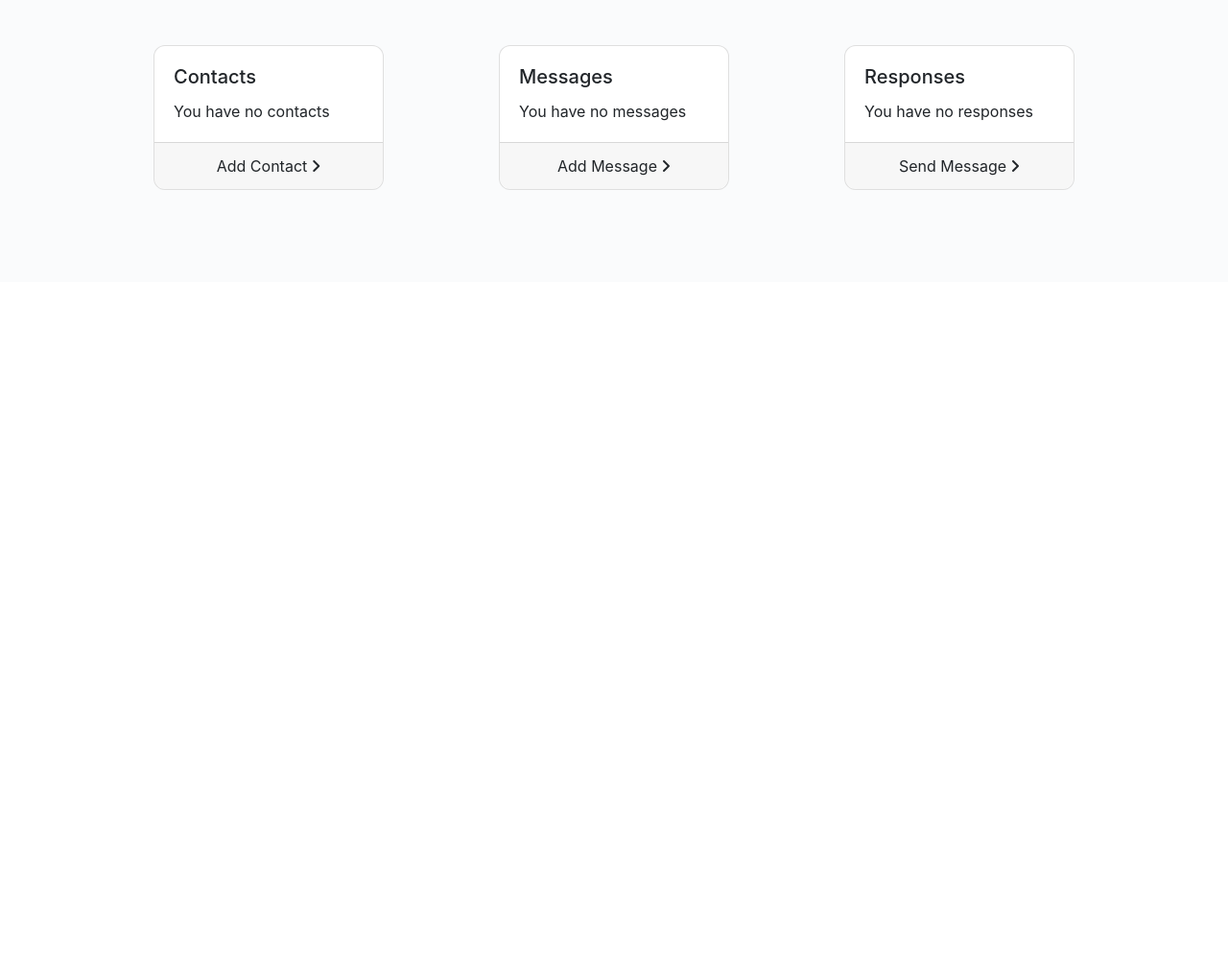
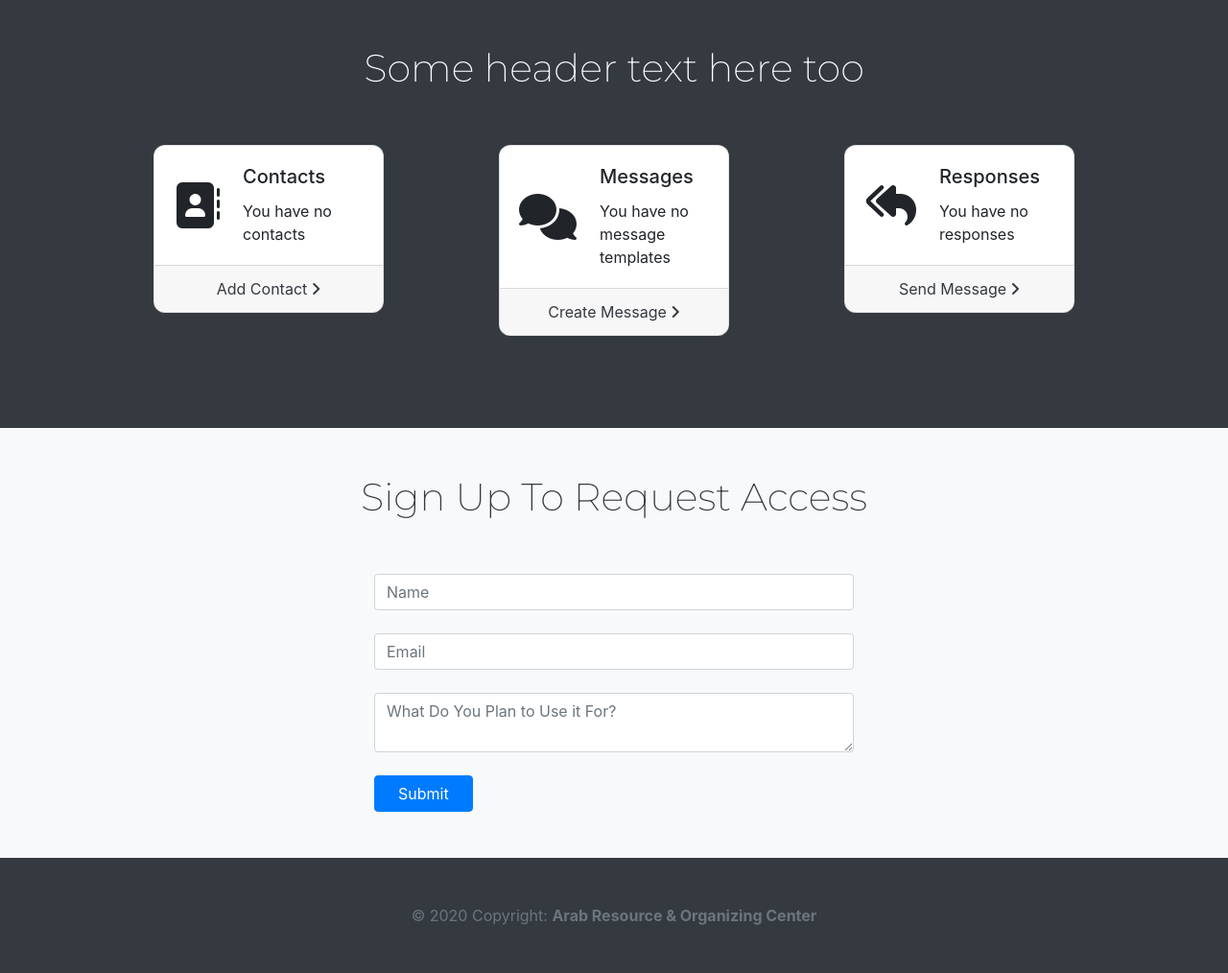
Before and after one commit to acounsel/asfour, a Django app: page / in a window 1280 px wide. Shown: the part 657-1671 px from the top of the page at 96% size. Before the commit the page ends 855 px from the top, so only its background shows below. Run offline with Django 3.2, Linux system fonts and the light colour scheme; some libraries are stand-ins or nearby versions.

Commit message:
style homepage, add response_list

```diff
--- a/asfour/settings.py
+++ b/asfour/settings.py
@@ -79,6 +79,7 @@ AUTH_PASSWORD_VALIDATORS = [
 
 LOGIN_URL = 'login'
 LOGIN_REDIRECT_URL = 'home'
+LOGOUT_REDIRECT_URL = 'home'
 
 # Internationalization
 # https://docs.djangoproject.com/en/3.0/topics/i18n/
--- a/messenger/templates/base.html
+++ b/messenger/templates/base.html
@@ -17,34 +17,35 @@
     <script src="https://cdnjs.cloudflare.com/ajax/libs/jquery-footable/3.1.6/footable.min.js"></script>
     <script type="text/javascript" src="{% static 'js/footable.min.js' %}"></script>
     <link href="https://stackpath.bootstrapcdn.com/font-awesome/4.7.0/css/font-awesome.min.css" rel="stylesheet">
-    <style>
+    <!-- <style>
       body {
-        background-color: #FAFBFC;
+        background-color: #27241D;
       }
-    </style>
+    </style> -->
   </head>
   <body>
     <header>
       {% include 'addins/navbar.html' %}
-      <div class="Hero" style="height:600px;width:100vw;background:black;overflow:hidden;background:#BA2525;background:-webkit-linear-gradient(rgba(29, 38, 113, 0.8), rgba(195, 55, 100, 0.8)),url('https://saraabi-assets.s3.amazonaws.com/aroc_dabke.jpg');background: linear-gradient(rgba(29, 38, 113, 0.8), rgba(195, 55, 100, 0.8)), url('https://saraabi-assets.s3.amazonaws.com/aroc_dabke.jpg');background-attachment:fixed;background-repeat:no-repeat;background-size:cover;">
-        <section style="height:100%" class='hero-header-text'>
-          <div style="height:93%;display:flex;justify-content:center;align-items:center;flex-direction:column">
-          <h1 style="font-size: 90px;font-family:'Montserrat';font-weight:100;" class="text-white text-center">ASFOUR</h1>
-          <h2 style="font-family:'Montserrat';font-weight:120;" class="text-white text-center pb-5">Some sort of explanatory text</h2>
-          <button class="btn btn-outline-light btn-lg">Send Message</button>
-          </div>
-          <p class="pt-auto ml-auto w-25"><a href="https://www.facebook.com/movementphotographer/" class="text-white">Photo Credit: Brooke Anderson</a></p>
-        </section>
-      </div>
+      {% block header %}
+      {% endblock %}
     </header>
-    <main>
-      <div class="py-5 w-75 w-100-r mx-auto mb-5">
-      {% block body %}
+    <main style="min-height: 700px;">
+      {% block main %}
+        <div class="py-5 w-75 w-100-r mx-auto mb-5">
+        {% block body %}
+        {% endblock %}
+        </div>
       {% endblock %}
-      </div>
     </main>
+    <footer>
+    </footer>
     <script>
       $( '.table' ).footable();
     </script>
+    <footer class="footer bg-dark py-5">
+      <div class="container">
+        <div class="text-muted text-center mx-auto">© 2020 Copyright: <strong><a class="text-muted" href="http://araborganizing.org/">Arab Resource &amp; Organizing Center</a></strong></div>
+      </div>
+    </footer>
   </body>
 </html>
--- a/messenger/templates/home.html
+++ b/messenger/templates/home.html
@@ -1,39 +1,89 @@
 {% extends 'base.html' %}
+{% load crispy_forms_tags %}
 
-{% block body %}
+{% block header %}
+<div class="Hero" style="height:600px;width:100vw;background:black;overflow:hidden;background:#BA2525;background:-webkit-linear-gradient(rgba(29, 38, 113, 0.8), rgba(195, 55, 100, 0.8)),url('https://saraabi-assets.s3.amazonaws.com/aroc_dabke.jpg');background: linear-gradient(rgba(29, 38, 113, 0.8), rgba(186, 37, 37, 0.8)), url('https://saraabi-assets.s3.amazonaws.com/aroc_dabke.jpg');background-attachment:fixed;background-repeat:no-repeat;background-size:cover;">
+  <section style="height:100%" class='hero-header-text'>
+    <div style="height:93%;display:flex;justify-content:center;align-items:center;flex-direction:column">
+    <h1 style="font-size: 90px;font-family:'Montserrat';font-weight:100;" class="text-white text-center">ASFOUR</h1>
+    <h2 style="font-family:'Montserrat';font-weight:120;" class="text-white text-center pb-5">Some sort of explanatory text</h2>
+    <button class="btn btn-outline-light btn-lg">Send Message</button>
+    </div>
+    <p class="pt-auto ml-auto w-25"><a href="https://www.facebook.com/movementphotographer/" class="text-white">Photo Credit: Brooke Anderson</a></p>
+  </section>
+</div>
+{% endblock %}
+{% block main %}
+<!-- <div style="background-color:#27241D" class="w-100"> -->
+<div class="w-100 bg-dark pb-5">
+  <div class="w-75 mx-auto py-5">
+    <h3 style="font-family:'Montserrat';font-size:2.5rem;font-weight:200;" class="pb-5 text-white text-center">Some header text here too</h3>
     <div class="d-flex justify-content-between">
       <div class="w-25">
         <div style="border-radius:.75rem;" class="card">
           <div class="card-body">
+            <div class="d-flex align-items-center">
+              <div class="Icons">
+                <i class="fas fa-address-book fa-3x pr-4"></i>
+              </div>
+              <div>
                 <h5 class="card-title">Contacts</h5>
                 <p class="card-text">You have {{ contact_count|default:"no" }} contacts</p>
               </div>
+            </div>
+          </div>
           <div style="border-radius:0 0 .75rem .75rem;" class="card-footer">
-        <p class="text-center mb-0">Add Contact<i class="fas fa-angle-right pl-1"></i></p>
+            <a href="{% url 'contact-create' %}" class="d-block text-dark text-center mb-0">Add Contact<i class="fas fa-angle-right pl-1"></i></a>
           </div>
         </div>
       </div>
       <div class="w-25">
         <div style="border-radius:.75rem;" class="card">
           <div class="card-body">
+            <div class="d-flex align-items-center">
+              <div class="Icons">
+                <i class="fas fa-comments fa-3x pr-4"></i>
+              </div>
+              <div>
                 <h5 class="card-title">Messages</h5>
-        <p class="card-text">You have {{ message_count|default:"no" }} messages</p>
+                <p class="card-text">You have {{ message_count|default:"no" }} message templates</p>
+              </div>
+            </div>
           </div>
           <div style="border-radius:0 0 .75em .75rem;" class="card-footer">
-        <p class="text-center mb-0">Add Message<i class="fas fa-angle-right pl-1"></i></p>
+            <a href="{% url 'message-create' %}" class="d-block text-dark text-center mb-0">Create Message<i class="fas fa-angle-right pl-1"></i></a>
           </div>
         </div>
       </div>
       <div class="w-25">
         <div style="border-radius:.75rem;" class="card">
           <div class="card-body">
+            <div class="d-flex align-items-center">
+              <div class="Icons">
+                <i class="fas fa-reply-all fa-3x pr-4"></i>
+              </div>
+              <div>
                 <h5 class="card-title">Responses</h5>
                 <p class="card-text">You have {{ response_count|default:"no" }} responses</p>
               </div>
+            </div>
+          </div>
           <div style="border-radius:0 0 .75rem .75rem;" class="card-footer">
-        <p class="text-center mb-0">Send Message<i class="fas fa-angle-right pl-1"></i></p>
+            <a href="{% url 'message-list' %}" class="d-block text-dark text-center mb-0">Send Message<i class="fas fa-angle-right pl-1"></i></a>
           </div>
         </div>
       </div>
     </div>
+  </div>
+</div>
+<div class="py-5 bg-light w-100">
+  <h3 style="font-family:'Montserrat';font-size:2.5rem;font-weight:200;" class="pb-5 text-dark text-center">Sign Up To Request Access</h3>
+  <form style="max-width:500px;" class="w-50 mx-auto" method="POST">
+    {% csrf_token %}
+    <input type="text" name="name" placeholder="Name" class="form-control mb-4">
+    <input type="email" name="email" placeholder="Email" class="form-control mb-4">
+    <textarea name="body" placeholder="What Do You Plan to Use it For?" class="form-control mb-4"></textarea>
+    <input type="submit" value="Submit" class="btn btn-primary px-4">
+  </form>
+</div>
 {% endblock %}
```
Also changed, not shown: messenger/templates/messenger/response_list.html (added, +28 -0 lines). Lines whose indentation alone changed are shown as unchanged.
